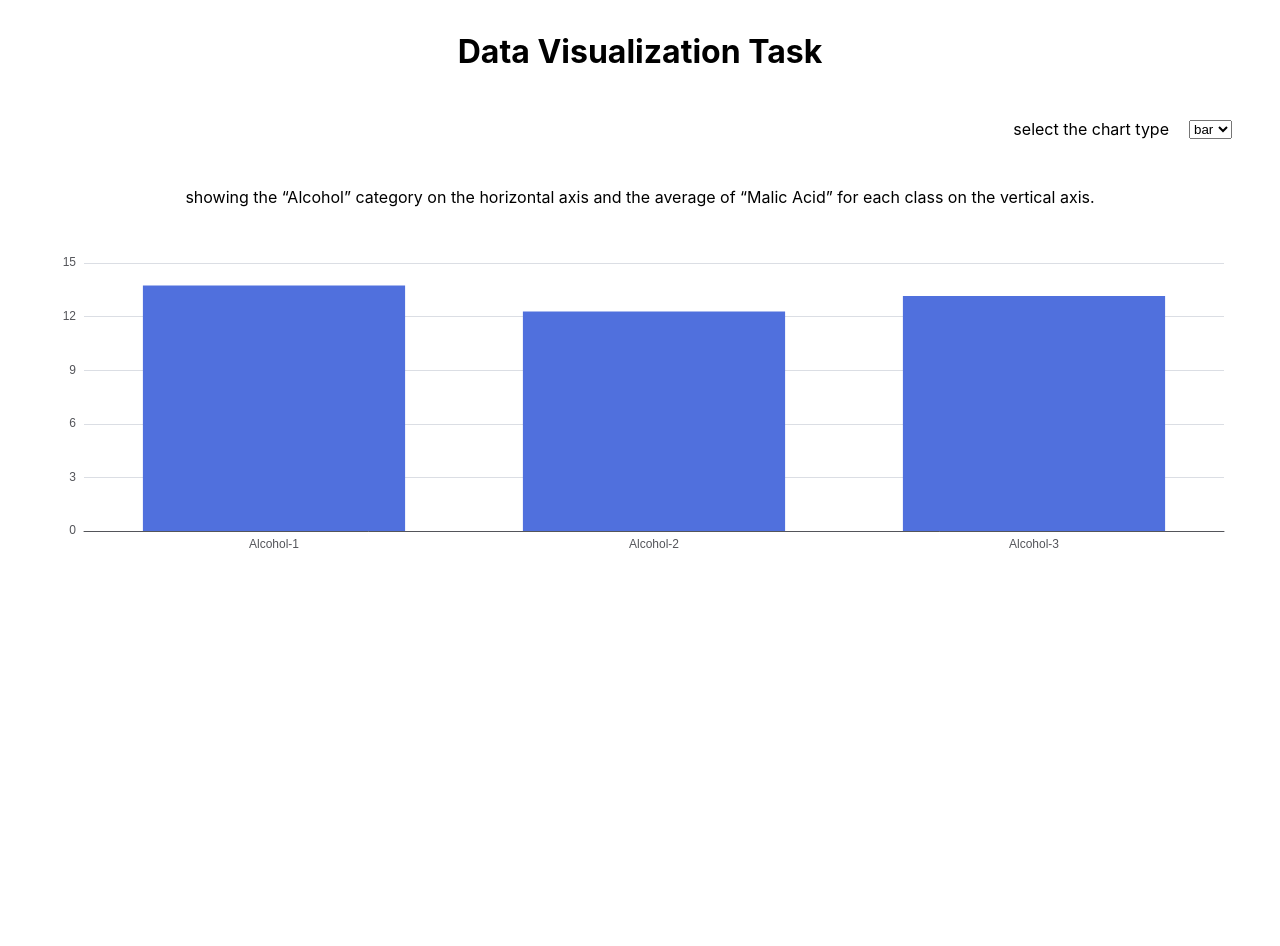
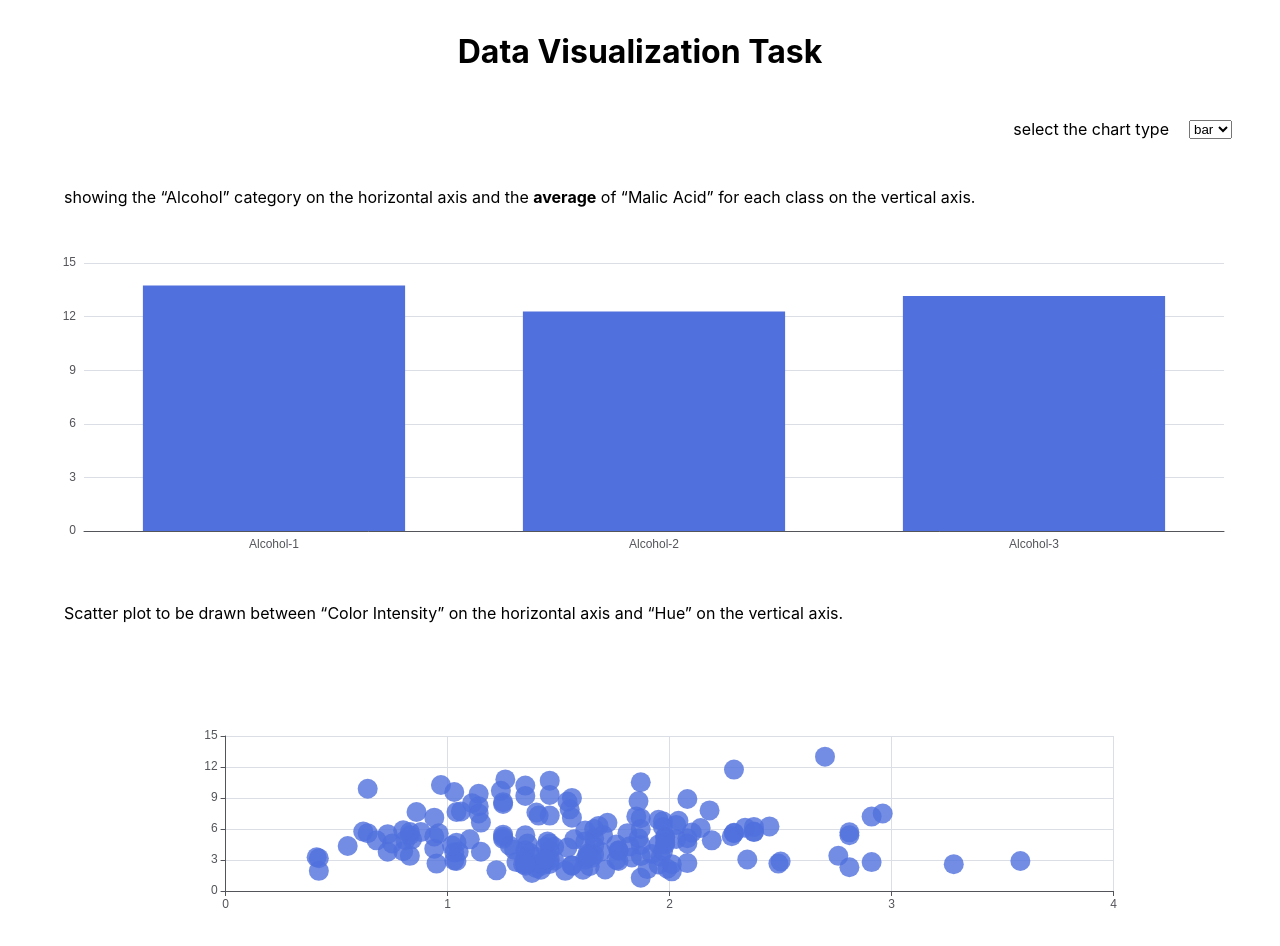
Before and after one commit to ShaileshBisht/Manufac, a React (Create React App) app: page / in a window 1280 px wide. Shown: the top 946 px of the page. Before the commit the page ends 800 px from the top, so only its background shows below. Built offline with nearby package versions, Linux system fonts and the light colour scheme.

Commit message:
scatter graph

```diff
--- a/src/App.css
+++ b/src/App.css
@@ -26,6 +26,12 @@
   margin: 2rem 0;
 }
 
+.app__subTitle {
+  width: 90%;
+  margin: 2rem auto;
+  text-align: justify;
+}
+
 .app__graph {
   margin: 3rem;
 }
@@ -39,6 +45,12 @@
   .app__graph {
     margin: 3rem 1rem;
   }
+
+  .app__subTitle {
+    width: 90%;
+    margin: 2rem auto;
+    text-align: justify;
+  }
 }
 
 @keyframes App-logo-spin {
--- a/src/App.js
+++ b/src/App.js
@@ -58,9 +58,7 @@ function App() {
   let xaxis = Object.keys(resultNew);
   let yaxis = Object.values(resultNew);
 
-  console.log(chartType);
-
-  //
+  //bar chart
 
   const options = {
     grid: { top: 8, right: 8, bottom: 24, left: 36 },
@@ -83,6 +81,26 @@ function App() {
     },
   };
 
+  //Scatter plot
+
+  const scatterData = arr.map((item) => {
+    return [item["Color intensity"], item.Hue];
+  });
+
+  console.log(scatterData);
+
+  const option = {
+    xAxis: {},
+    yAxis: {},
+    series: [
+      {
+        symbolSize: 20,
+        data: scatterData,
+        type: "scatter",
+      },
+    ],
+  };
+
   return (
     <div className="App">
       <h1 className="app__title">Data Visualization Task</h1>
@@ -98,13 +116,23 @@ function App() {
         </select>
       </div>
 
-      <p className="app__title">
-        showing the “Alcohol” category on the horizontal axis and the average of
-        “Malic Acid” for each class on the vertical axis.
+      <p className="app__subTitle">
+        showing the “Alcohol” category on the horizontal axis and the{" "}
+        <strong>average</strong> of “Malic Acid” for each class on the vertical
+        axis.
       </p>
 
       <div className="app__graph">
         <ReactECharts option={options} />
+      </div>
+
+      <p className="app__subTitle">
+        Scatter plot to be drawn between “Color Intensity” on the horizontal
+        axis and “Hue” on the vertical axis.
+      </p>
+
+      <div className="app__graph">
+        <ReactECharts option={option} />
       </div>
     </div>
   );
```
